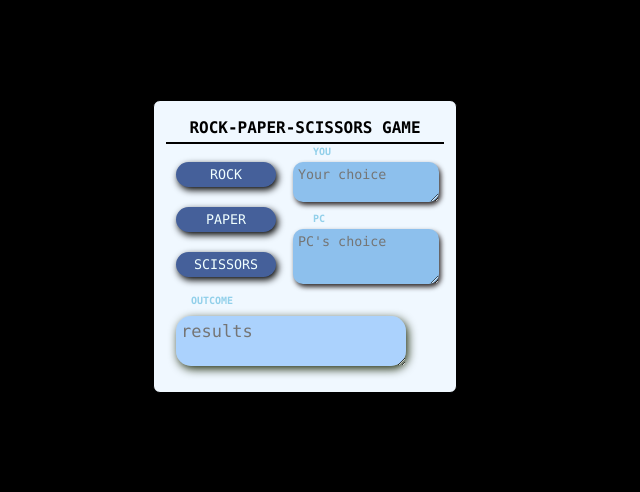
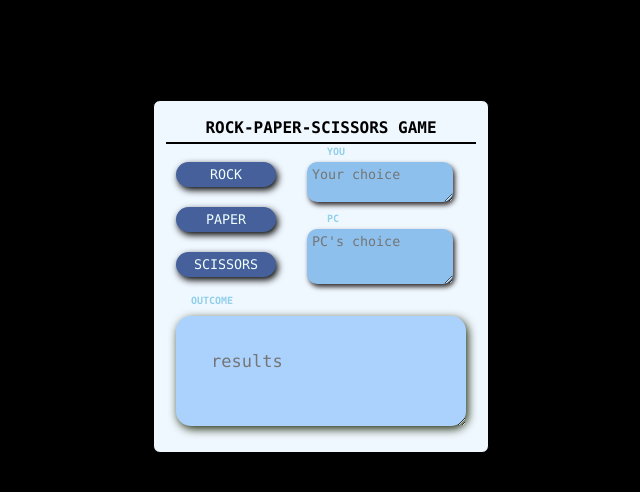
Before and after one commit to patient36/Rock-Paper-Scissors-Game, a plain HTML site: page GAME/index.html in a window 1280 px wide. Shown: the whole page, without its empty margins (295-935 px from the left). Drawn offline with Linux system fonts and the light colour scheme.

Commit message:
Update style.css

```diff
--- a/GAME/style.css
+++ b/GAME/style.css
@@ -49,7 +49,7 @@ button:hover{
 }
 
 .results{
-    padding: 5px;
+    padding: 35px;
     outline: none;
     border: none;
     background-color: rgba(41, 138, 250, 0.35);
```
